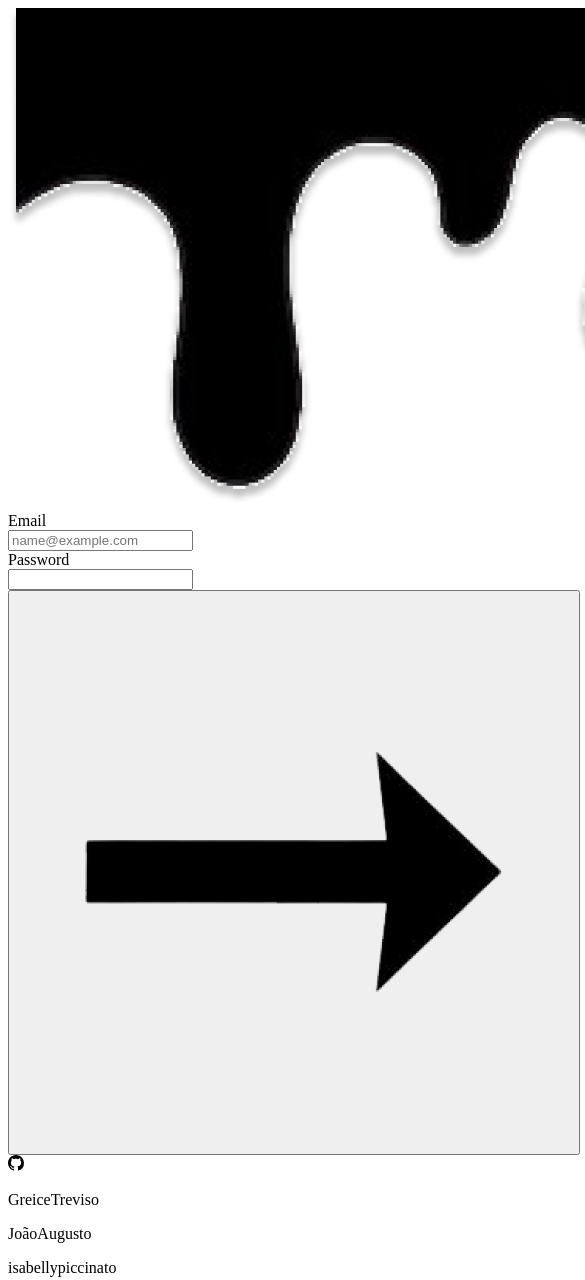
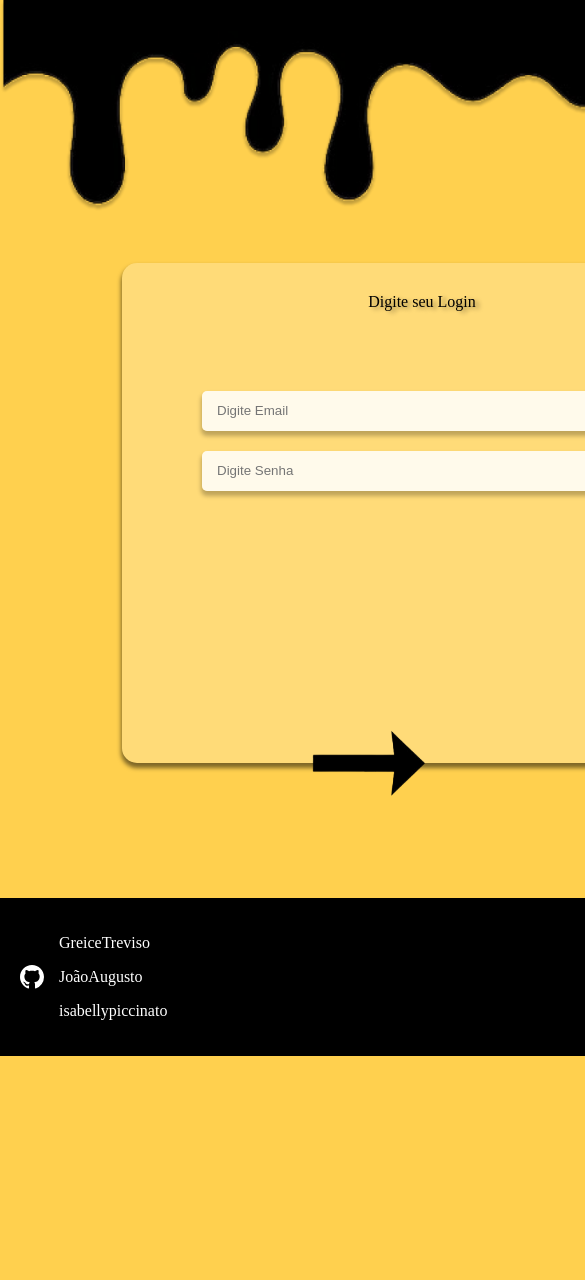
Before and after one commit to GreiceTreviso/Quizz-Bendy, a plain HTML site: page Login.html in a window 390 px wide. Shown: the top 1280 px of the page, 585 px wide, since content can reach past the window. After the commit the page ends 1056 px from the top, so only its background shows below. Drawn offline with Linux system fonts and the light colour scheme.

Commit message:
setimo commit
Finalizei css

```diff
--- a/Login.html
+++ b/Login.html
@@ -3,50 +3,49 @@
 <head>
     <meta charset="UTF-8">
     <meta name="viewport" content="width=device-width, initial-scale=1.0">
+    <link rel="stylesheet" href="css/login.css">
     <title>Quizz Bendy</title>
 </head>
 <body>
-    <header></header>
+<!-- header com img1 -->
+ <header style="margin-top: 0; padding: 0; width: 100%;">
+    <img src="imagens/tintaCabe.png" alt="header1" style="width: 100%; height: auto; display: block;">
+</header>
 
 
-    <section class="banner">
-        <div class="banner-texto">
-            <img src="imagens/tintaCabe.png" alt="">
-
+ <div class="divl">
+     <p class="tituL">Digite seu Login</p>
+      <div class="mb-3 row">
+            <label for="staticEmail" class="col-sm-2 col-form-label"></label>
+            <div class="col-sm-10">
+                <input class="campo" type="email" class="form-control" id="exampleFormControlInput1" placeholder="Digite Email">
             </div>
-    </section>
-
-
+        </div>
         <div class="mb-3 row">
-            <label for="staticEmail" class="col-sm-2 col-form-label">Email</label>
+            <label for="inputPassword" class="col-sm-2 col-form-label"></label>
             <div class="col-sm-10">
-                <input type="email" class="form-control" id="exampleFormControlInput1" placeholder="name@example.com">
+            <input class="campo" type="password" class="form-control" id="inputPassword" placeholder="Digite Senha">
             </div>
         </div>
 
  </div>
-        <div class="mb-3 row">
-            <label for="inputPassword" class="col-sm-2 col-form-label">Password</label>
-            <div class="col-sm-10">
-            <input type="password" class="form-control" id="inputPassword">
-            </div>
-        </div>
+
 
 
     <button type="button" class="btn btn-primary">
     <img src="imagens/seta.png" alt="seta"> <!-- img que Linka pagina login c perguntas -->
 </button>
 
-    <!-- footer -->
    <footer class="footer">
         <svg xmlns="http://www.w3.org/2000/svg" width="16" height="16" fill="currentColor" class="bi bi-github" viewBox="0 0 16 16">
            <path d="M8 0C3.58 0 0 3.58 0 8c0 3.54 2.29 6.53 5.47 7.59.4.07.55-.17.55-.38 0-.19-.01-.82-.01-1.49-2.01.37-2.53-.49-2.69-.94-.09-.23-.48-.94-.82-1.13-.28-.15-.68-.52-.01-.53.63-.01 1.08.58 1.23.82.72 1.21 1.87.87 2.33.66.07-.52.28-.87.51-1.07-1.78-.2-3.64-.89-3.64-3.95 0-.87.31-1.59.82-2.15-.08-.2-.36-1.02.08-2.12 0 0 .67-.21 2.2.82.64-.18 1.32-.27 2-.27s1.36.09 2 .27c1.53-1.04 2.2-.82 2.2-.82.44 1.1.16 1.92.08 2.12.51.56.82 1.27.82 2.15 0 3.07-1.87 3.75-3.65 3.95.29.25.54.73.54 1.48 0 1.07-.01 1.93-.01 2.2 0 .21.15.46.55.38A8.01 8.01 0 0 0 16 8c0-4.42-3.58-8-8-8"/>
         </svg>
+        <div>
         <p>GreiceTreviso</p>
         <p>JoãoAugusto</p>
         <p>isabellypiccinato</p>
        </footer>
-
+       </div>
 
     <script src="script/script.js"></script>
 
--- /dev/null
+++ b/css/home.css
@@ -0,0 +1,38 @@
+*
+body{
+background-image: url(../imagens/image.png) !important; /*body c imagem*/
+ background-size: cover !important; /*força img a cobrir todo o fundo*/
+ background-repeat: no-repeat !important; /*img não se repete*/
+ background-position: center center;
+background-attachment: fixed; /*cola img na tela*/
+}
+
+/*css das imagens*/
+.todas {
+    display: flex;
+    justify-content: space-between;
+    align-items: center;
+    width: 100%;
+    max-width: 1200px;
+    margin: 150px auto 20px auto;
+}
+
+/*tamanho para as imagens*/
+.todas > img {
+    width: 30%;
+    height: auto;
+    display: block;
+    justify-content: space-between; /*distribui centro, esquerda e direita*/
+}
+
+/* tamanh para o link*/
+.todas > a {
+    width: 30%;
+    display: block;
+}
+
+.todas > a img {
+    width: 100%;
+    height: auto;
+    display: block;
+}
--- /dev/null
+++ b/css/login.css
@@ -0,0 +1,88 @@
+
+*
+body{
+    background-color: #FFD04E;
+    display: flex;
+    flex-direction: column; /*organiza itens*/
+    min-width: 100vh; /*força a tomar tela toda dispositivo*/
+    margin: 0;
+    padding: 0;
+}
+
+/*css footer*/
+footer{
+    background-color: #000000;
+    color: white;
+    padding: 20px;
+    width: 100%;
+
+    display: flex;
+    align-items: center; /*centralizando itens */
+    justify-content: flex-start;
+    margin-top: auto; /*joga footer pra baixo*/
+    margin-top: 60px;
+}
+.footer svg{
+    width: 24px;
+    height: 24px;
+    margin-right: 15px; /*espaço entre os nomes*/
+    display: block;
+}
+
+/*css setinha butoon*/
+button.btn-primary{
+    display: inline-block;
+    width: auto;
+    height: auto;
+    margin-left: 200px;
+    margin-right: 400px !important;
+    align-self: self-end;
+    margin-top: -125px !important ;  /*setinha sobe, important pta ele respeitar*/
+    background: transparent; /*esconde parte branca do botão*/
+    border: none;
+    cursor: pointer;
+    padding: 0;
+    margin: 0;
+    z-index: 9999 !important; /*passa o botão pra frente da div*/
+}
+button.btn-primary img{
+    height: auto;
+    display: block;
+    max-width: 100%;
+    width: 150px;
+}
+
+/*css div de input*/
+.divl{
+    background-color: #ffdb78;
+    backdrop-filter: blur(8px); /* Cria o efeito de vidro fosco*/
+    width: 800px;
+    max-width: 600px; /* Controla a largura máxima da caixa */
+    padding: 80px; /* Espaço interno para os inputs não colarem na borda */
+    border-radius: 15px;
+    margin: 50px auto; /* Centraliza */
+    box-sizing: border-box; /* alinha textos */
+    text-align: center;
+    height: 500px;
+    box-shadow: 0px 4px 4px 1px rgba(0, 0, 0, 0.50); /* sombra e as direções */
+}
+/*css dos input*/
+.campo{
+    margin-bottom: 10px;
+    margin-top: 10px;
+    width: 100% ;
+    border-radius: 5px ;
+    padding: 15px  ;
+    height: 10px;
+
+    /* Cor de fundo do input (Branco bem de leve para destacar o texto) */
+    background-color: rgba(255, 255, 255, 0.85) ;
+    border: none ;
+    box-shadow: 0px 4px 4px 1px rgba(0, 0, 0, 0.25);
+}
+/*css titulo*/
+.tituL{
+    margin-top: -50px;
+    margin-bottom: 70px;
+    text-shadow: 4px 2px 4px rgba(0, 0, 0, 0.4) !important;
+}
--- /dev/null
+++ b/css/resultado.css
@@ -0,0 +1,53 @@
+*
+body{
+    background-color: #FFD04E;
+    display: flex;
+    flex-direction: column; /*organiza itens*/
+    min-height: 100vh; /*força a tomar tela toda dispositivo*/
+    margin: 0;
+    padding: 0;
+     height: auto;
+}
+
+/*card*/
+.cardr{
+background-color: #DAA520;
+padding: 10px;
+margin-bottom: 0px;
+margin-top: -80px;
+border-radius: 1% !important;
+text-align: center;
+border: 2px solid black;
+box-sizing: 0px 10px 30px #000000;
+color: white;
+max-width: 700px; /*para card ficar mais fininho*/
+/*centraliza sem lascar tudo*/
+margin-left: auto;
+margin-right: auto;
+box-shadow: 0px 4px 4px 1px rgba(0, 0, 0, 0.25);
+}
+
+/*img card*/
+.imgr{
+    max-width: 350px;
+    width: 100%;
+    height: auto;
+    display: block;
+    margin: auto;
+    margin-top: 20px; /*cola img pra cima*/
+}
+
+/*result img*/
+.result{
+     max-width: 250px;
+    width: 100%;
+    height: auto;
+    display: block;
+    margin: auto;
+    margin-top: 60px; /*cola img pra cima*/
+}
+
+/*text do result */
+.textr{
+    text-align: center;
+}
--- a/script/script.js
+++ b/script/script.js
@@ -12,11 +12,12 @@ function login(){
      let emailValue = email.value
      let passwordValue = password.value
 
-    // validar credenciais corretas
-    if(emailValue !== 'info2@gmail.com' || passwordValue !== '123igj'){
-        window.location.href = './erro.html'
-        return
-    }
+   // Valida se os campos estão vazios
+   if (emailValue.trim() === '' || passwordValue.trim() === '') {
+    alert("Por favor, preencha todos os campos!");   // para evitar erro caso não seja o email e senha identico!
+    window.location.href = '../erro.html'; // caminho corrigido
+    return;
+}
 
     // criar um json
      let user = {
@@ -25,5 +26,5 @@ function login(){
     }
 
     sessionStorage.setItem('user', JSON.stringify(user))
-    window.location.href = './pagina1.html'
+    window.location.href = '../pagina1.html'
 }
```
Also changed, not shown: Pagina2.html (+3 -3 lines), css/paginas.css (+4 -3 lines), erro.html (+7 -3 lines), home.html (+7 -6 lines), pagina1.html (+4 -5 lines), pagina3.html (+4 -4 lines), resultado.html (+17 -13 lines), imagens/bendygif.gif (added), imagens/image.png (added). Lines whose indentation alone changed are shown as unchanged.
